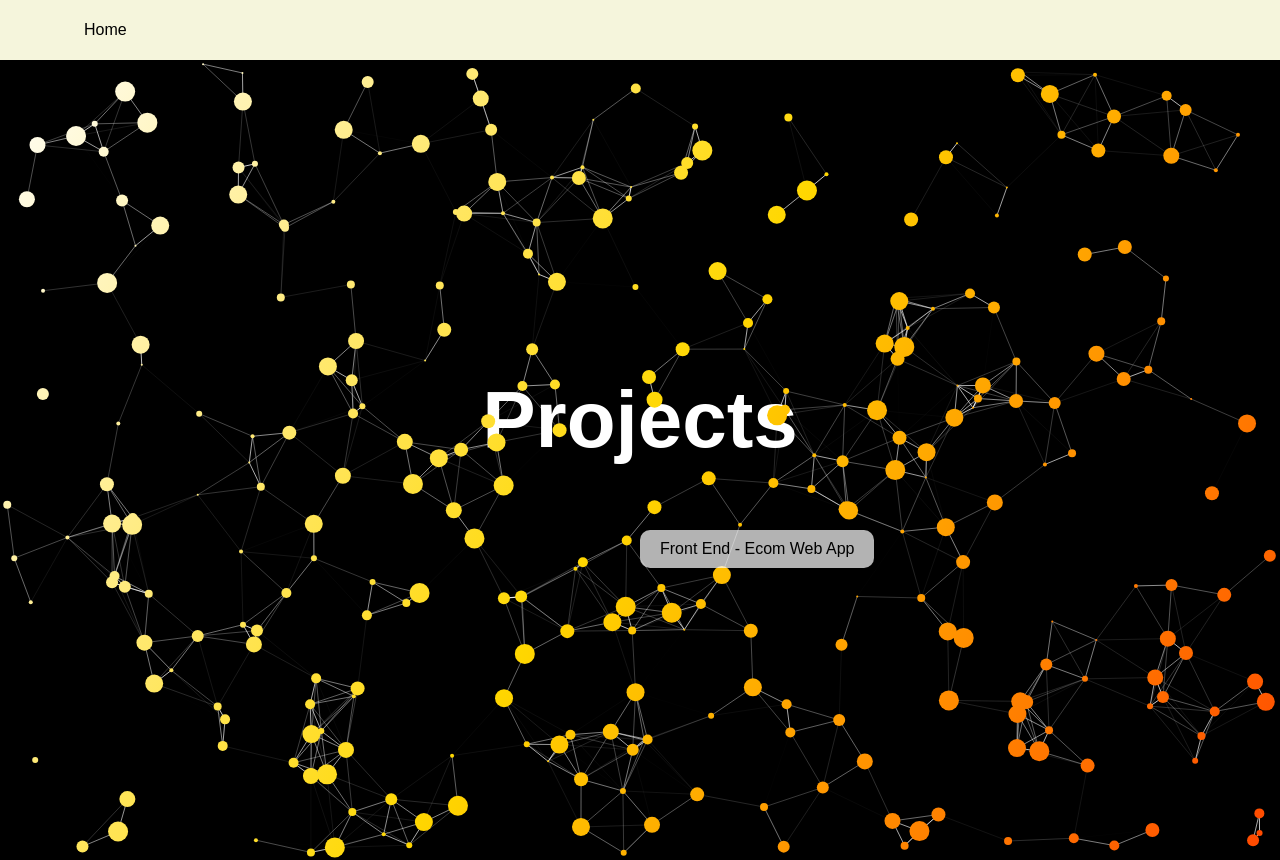
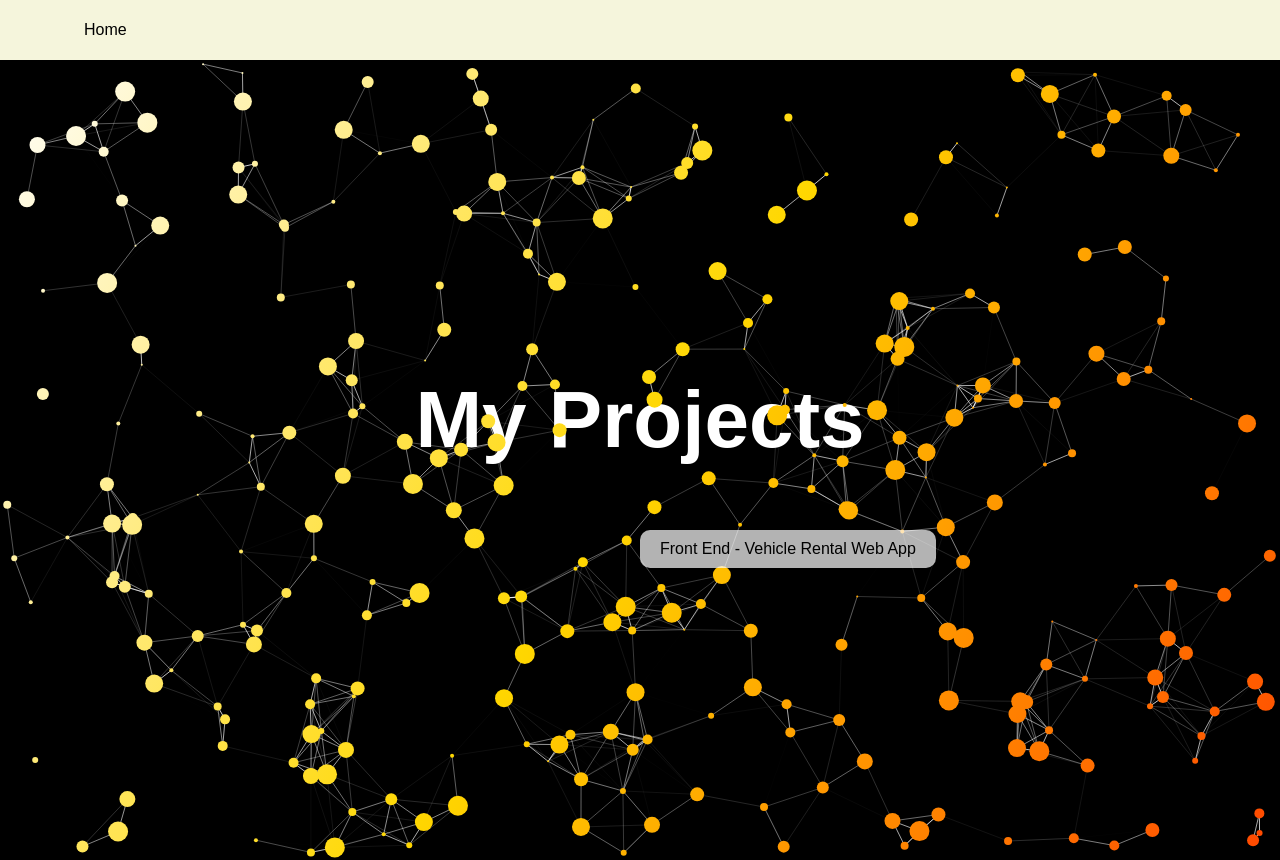
Before and after one commit to itsaditya98/myblog, a website: page projects.html in a window 1280 px wide. Drawn offline with Linux system fonts and the light colour scheme.

Commit message:
Update projects.html

```diff
--- a/projects.html
+++ b/projects.html
@@ -4,7 +4,7 @@
   <meta charset="UTF-8">
   <meta http-equiv="X-UA-Compatible" content="IE=edge">
   <meta name="viewport" content="width=device-width, initial-scale=1.0">
-  <title>Blog : Homepage</title>
+  <title>Blog : My Projects</title>
   <link rel="stylesheet" href="home.css">
 </head>
 <body>
@@ -22,11 +22,11 @@
     <header class="header">
         <div class="content">
             <h1 class="heading">
-               <span>Projects</span>
+               <span>My Projects</span>
             </h1>
             <canvas1 style="z-index:1"></canvas>
-            <!-- <a href="./editor.html" class="btn" style="z-index:2; position:absolute; top:x; left:y" value="test">Front End - Vehicle rental web app</a> -->
-            <a href="https://itsaditya98.github.io/vehicle-rental-web-app/index.html" class="btn" style="z-index:2; position:absolute; top:x; left:y" value="test">Front End - Ecom web app</a>
+            <!-- <a href="xyz" class="btn" style="z-index:2; position:absolute; top:x; left:y" value="test">xyz</a> -->
+            <a href="https://itsaditya98.github.io/vehicle-rental-web-app/index.html" class="btn" style="z-index:2; position:absolute; top:x; left:y" value="test">Front End - Vehicle rental web app</a>
         </div>
     </header>
 
```
